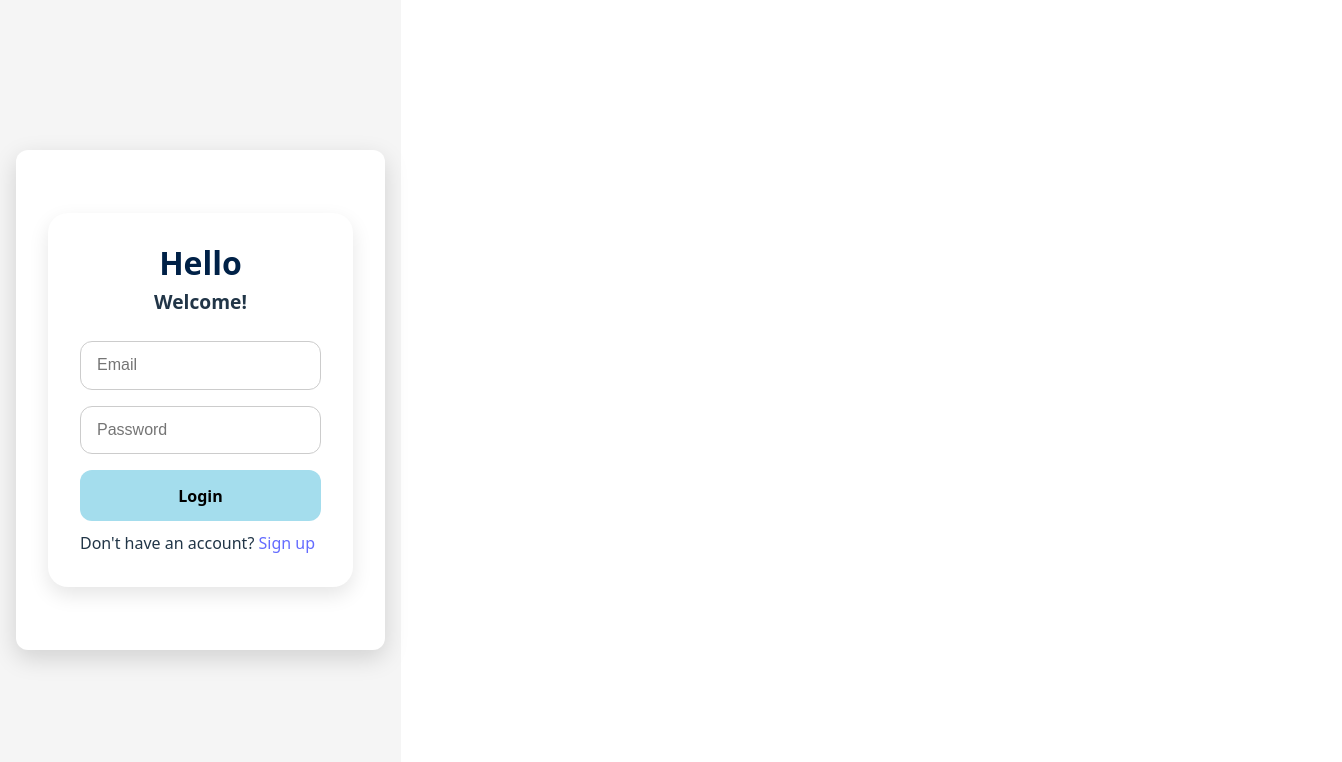
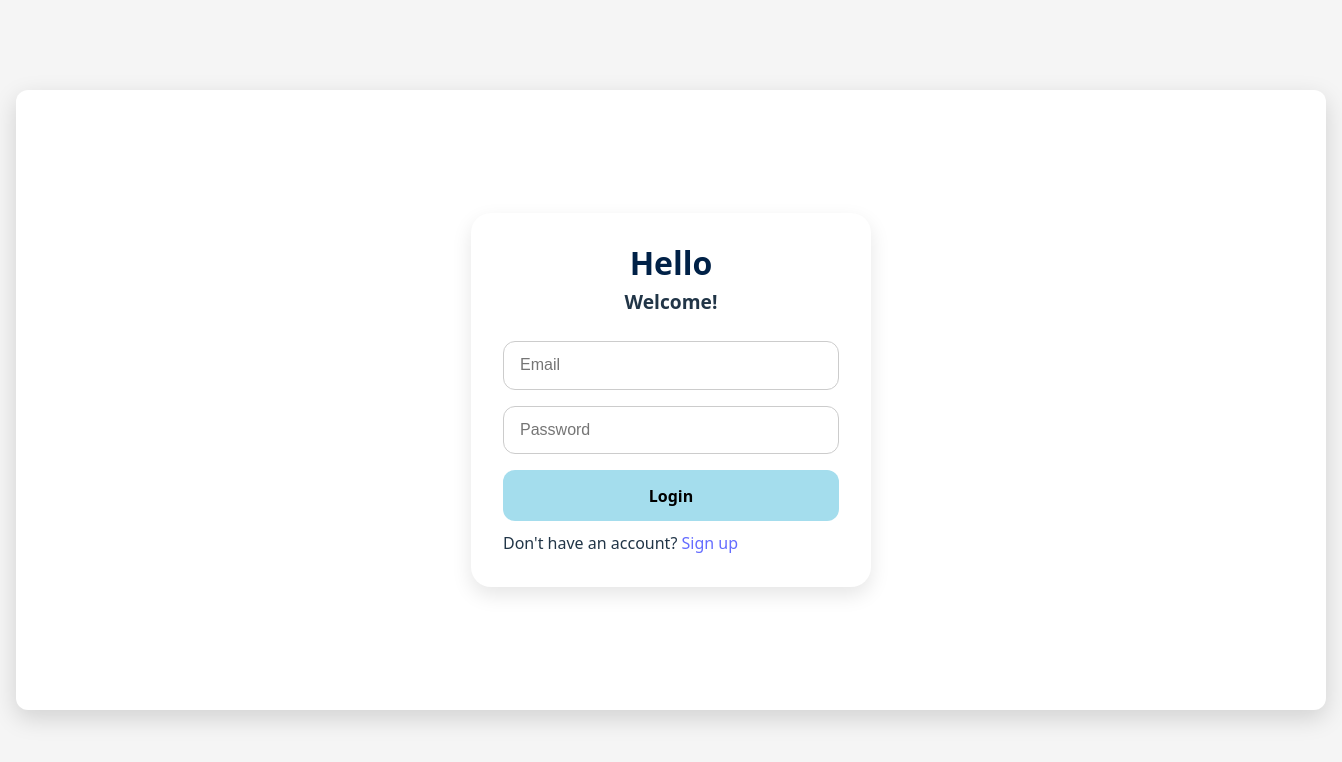
Before and after one commit to Bridgettaki/Ecommerce, a React (Vite) app: page /login in a window 1280 px wide. Shown: the top 762 px of the page, 1342 px wide, since content can reach past the window. Built offline with nearby package versions, Linux system fonts and the light colour scheme.

Commit message:
Refactor laptop frame styles for responsiveness
Adjusted laptop frame styles for better responsiveness and added media queries for larger screens.

```diff
--- a/src/pages/LoginPage.css
+++ b/src/pages/LoginPage.css
@@ -10,21 +10,34 @@
   padding: 1rem;          /* ✅ allows breathing space on mobile */
 }
 
-/* -------------------- */
-/* Laptop frame */
-/* -------------------- */
 .laptop-frame {
-  width: 100%;            /* ✅ responsive */
-  max-width: 1200px;      /* ✅ caps size on desktop */
-  min-height: 500px;
+  width: 100%;
   background: #fff;
-  border-radius: 12px;
-  box-shadow: 0 8px 25px rgba(0, 0, 0, 0.15);
   display: flex;
   justify-content: center;
   align-items: center;
-  padding: 2rem;
+  padding: 1.5rem;
 }
+
+/* 💻 Desktop */
+@media (min-width: 1024px) {
+  .laptop-frame {
+    width: 1310px;
+    height: 620px;
+    border-radius: 12px;
+    box-shadow: 0 8px 25px rgba(0, 0, 0, 0.15);
+    padding: 0;
+  }
+}
+
+/* 🖥 Extra large screens */
+@media (min-width: 1600px) {
+  .laptop-frame {
+    width: 1400px;
+    height: 700px;
+  }
+}
+
 
 /* -------------------- */
 /* Login box */
```
